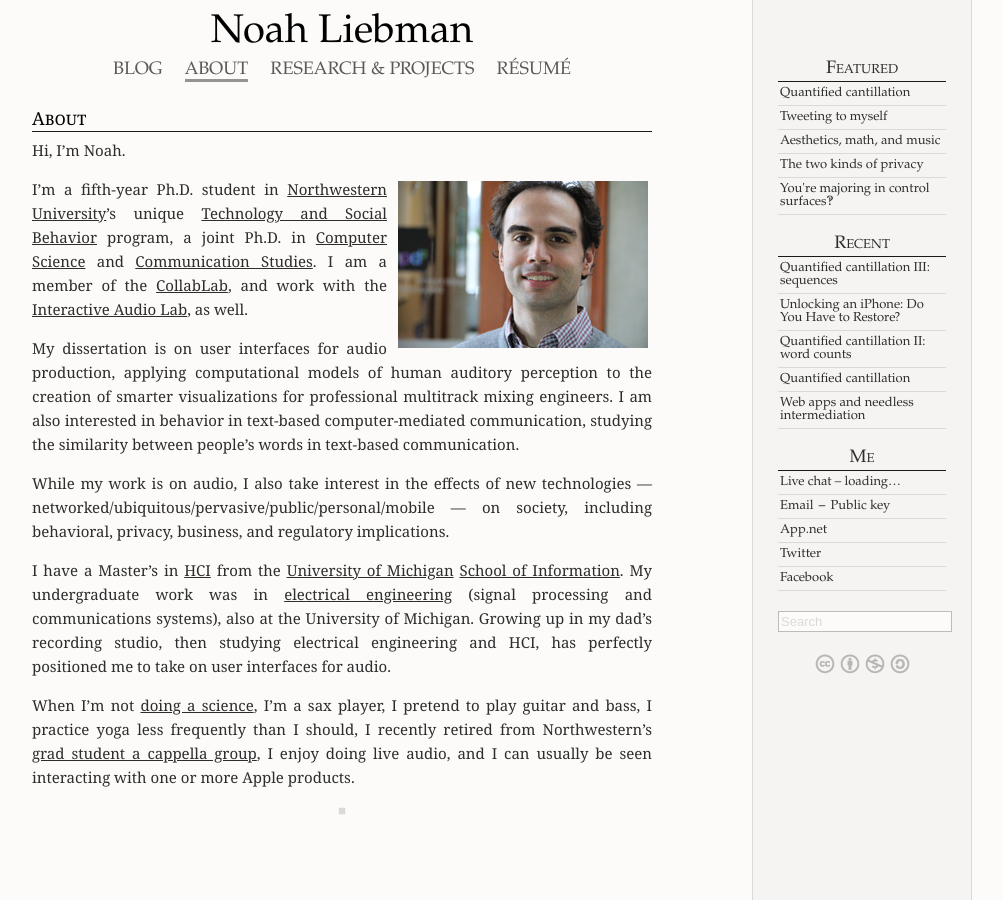
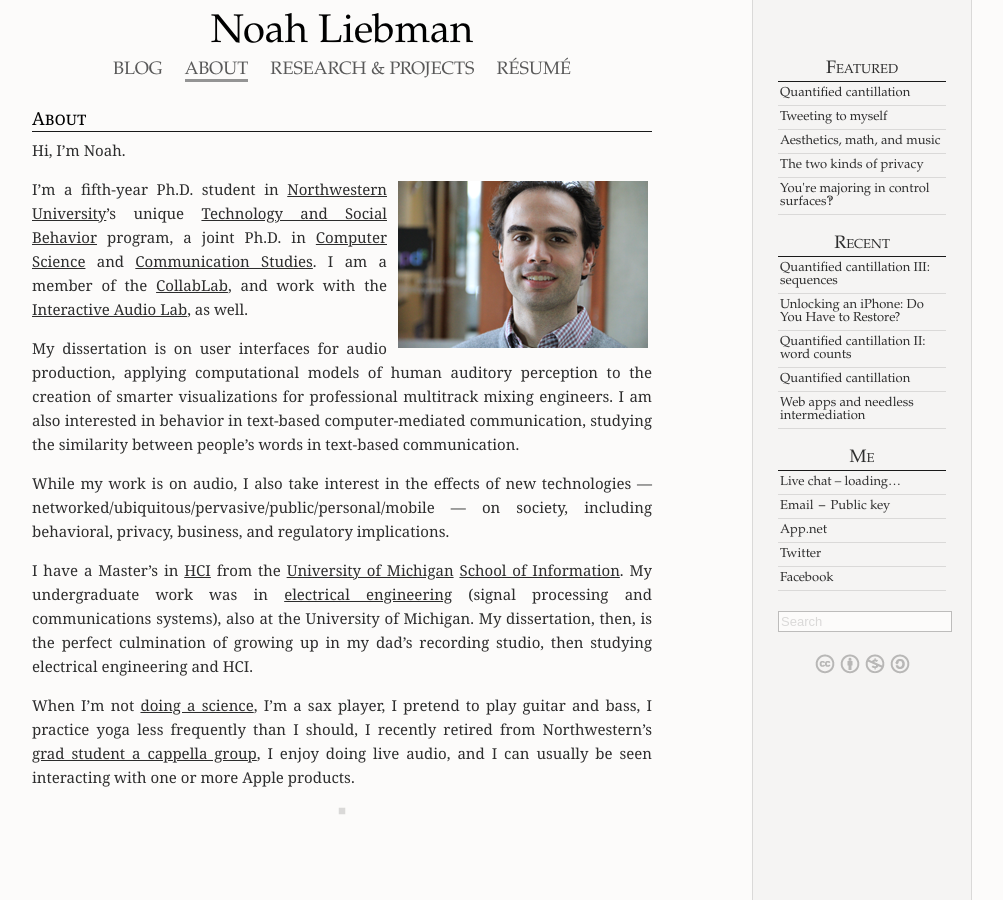
Before and after one commit to Noleli/homepage, a Jekyll site: the page built from about.md, in a window 1280 px wide. Shown: the whole page, without its empty margins (138-1141 px from the left). Built offline with Jekyll 4.4.1, drawn with Linux system fonts in a browser that asks for light colours; nearby versions of some CDN libraries; comment, search, counter and statistics services are not loaded.

Commit message:
about wording change

```diff
--- a/about.md
+++ b/about.md
@@ -11,6 +11,6 @@ My dissertation is on user interfaces for audio production, applying computation
 
 While my work is on audio, I also take interest in the effects of new technologies --- networked/&#8203;ubiquitous/&#8203;pervasive/&#8203;public/&#8203;personal/&#8203;mobile --- on society, including behavioral, privacy, business, and regulatory implications.
 
-I have a Master’s in [HCI](http://www.si.umich.edu/academics/msi/human-computer-interaction-hci) from the [University of Michigan](http://www.umich.edu/) [School of Information](http://www.si.umich.edu/). My undergraduate work was in <a title="U of M EECS" href="http://www.eecs.umich.edu/">electrical engineering</a> (signal processing and communications systems), also at the University of Michigan. Growing up in my dad's recording studio, then studying electrical engineering and HCI, has perfectly positioned me to take on user interfaces for audio.
+I have a Master’s in [HCI](http://www.si.umich.edu/academics/msi/human-computer-interaction-hci) from the [University of Michigan](http://www.umich.edu/) [School of Information](http://www.si.umich.edu/). My undergraduate work was in <a title="U of M EECS" href="http://www.eecs.umich.edu/">electrical engineering</a> (signal processing and communications systems), also at the University of Michigan. My dissertation, then, is the perfect culmination of growing up in my dad's recording studio, then studying electrical engineering and HCI.
 
 When I'm not [doing a science](https://twitter.com/SarcasticRover), I’m a sax player, I pretend to play guitar and bass, I practice yoga less frequently than I should, I recently retired from Northwestern’s [grad student a cappella group](http://sites.northwestern.edu/nutones/), I enjoy doing live audio, and I can usually be seen interacting with one or more Apple products.
```
Also changed, not shown: 1 other file.
